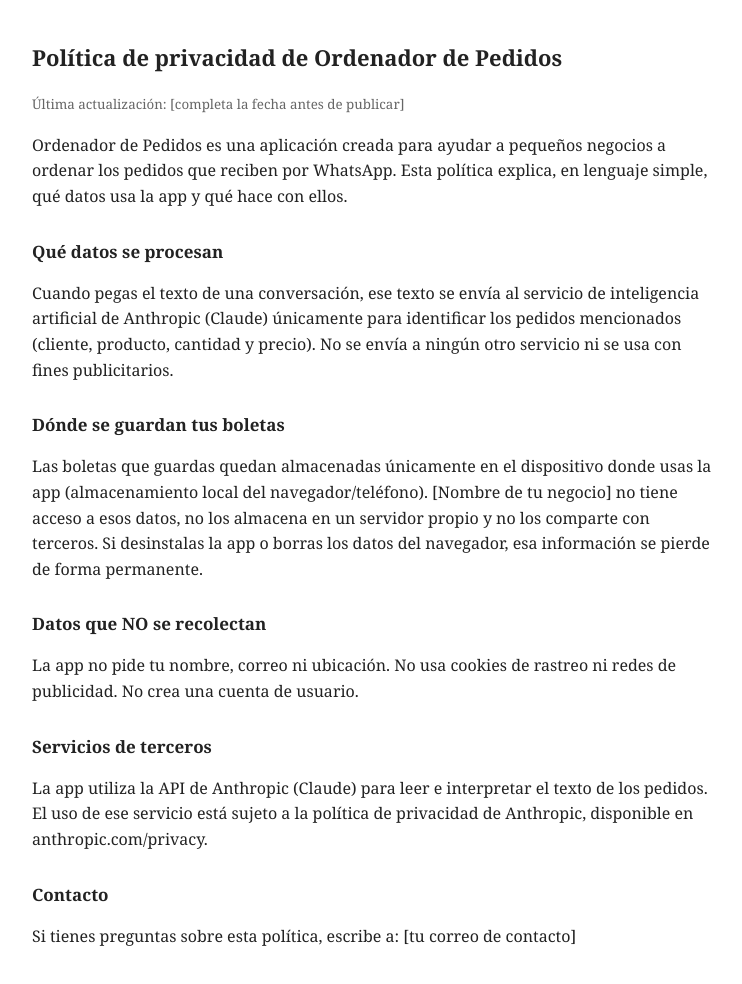
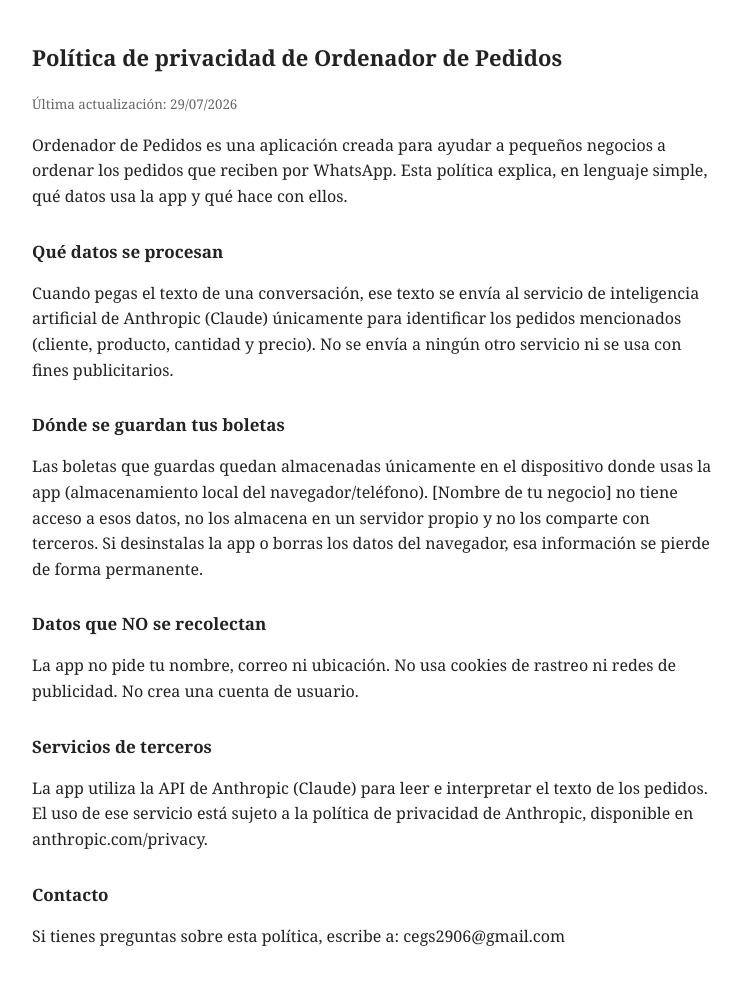
Before and after one commit to carlosegs1506/ordenador-pedidos, a plain HTML site: page privacy-policy.html in a window 1280 px wide. Shown: the whole page, without its empty margins (268-1010 px from the left). Drawn offline with Linux system fonts and the light colour scheme.

Commit message:
Update privacy policy with last update date and contact email

```diff
--- a/privacy-policy.html
+++ b/privacy-policy.html
@@ -13,7 +13,7 @@
 </head>
 <body>
 <h1>Política de privacidad de Ordenador de Pedidos</h1>
-<p><small>Última actualización: [completa la fecha antes de publicar]</small></p>
+<p><small>Última actualización: 29/07/2026</small></p>
 
 <p>Ordenador de Pedidos es una aplicación creada para ayudar a pequeños negocios a ordenar los pedidos que reciben por WhatsApp. Esta política explica, en lenguaje simple, qué datos usa la app y qué hace con ellos.</p>
 
@@ -30,6 +30,6 @@
 <p>La app utiliza la API de Anthropic (Claude) para leer e interpretar el texto de los pedidos. El uso de ese servicio está sujeto a la política de privacidad de Anthropic, disponible en anthropic.com/privacy.</p>
 
 <h2>Contacto</h2>
-<p>Si tienes preguntas sobre esta política, escribe a: [tu correo de contacto]</p>
+<p>Si tienes preguntas sobre esta política, escribe a: cegs2906@gmail.com</p>
 </body>
 </html>
```
